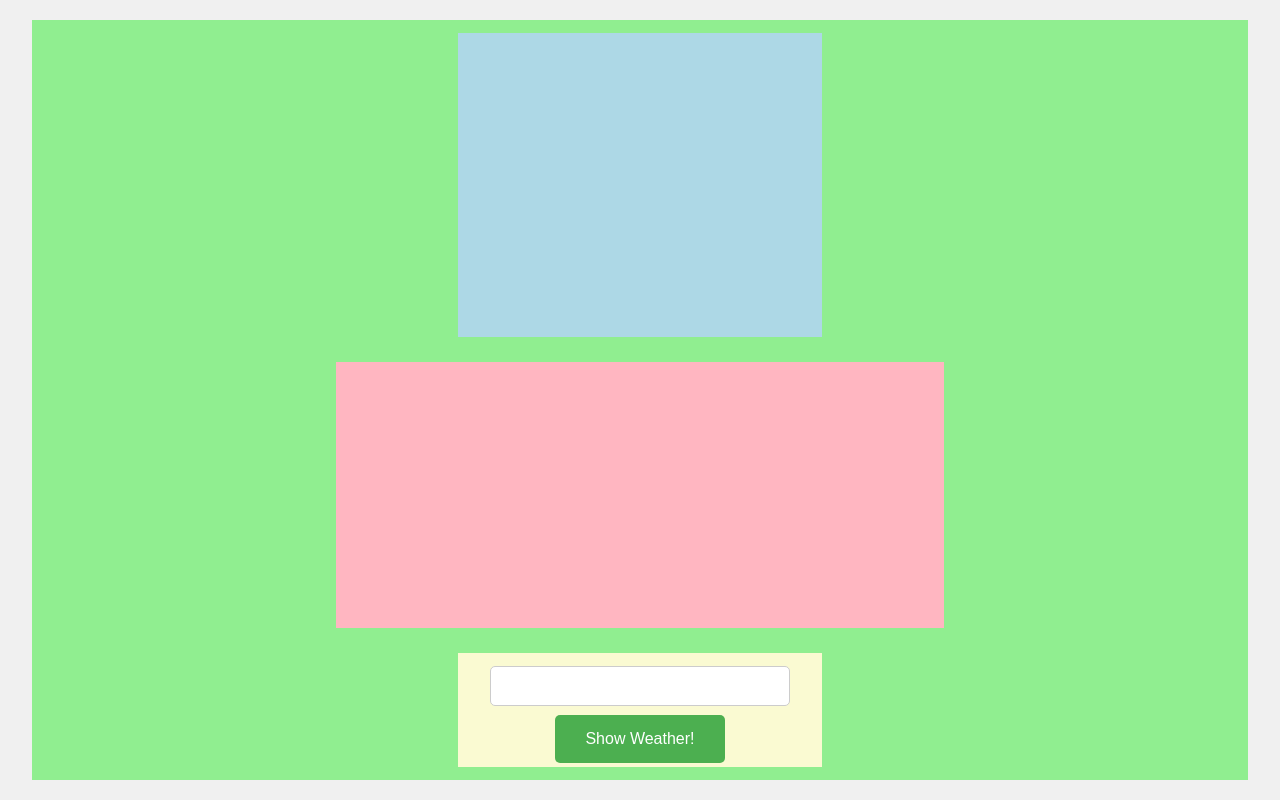
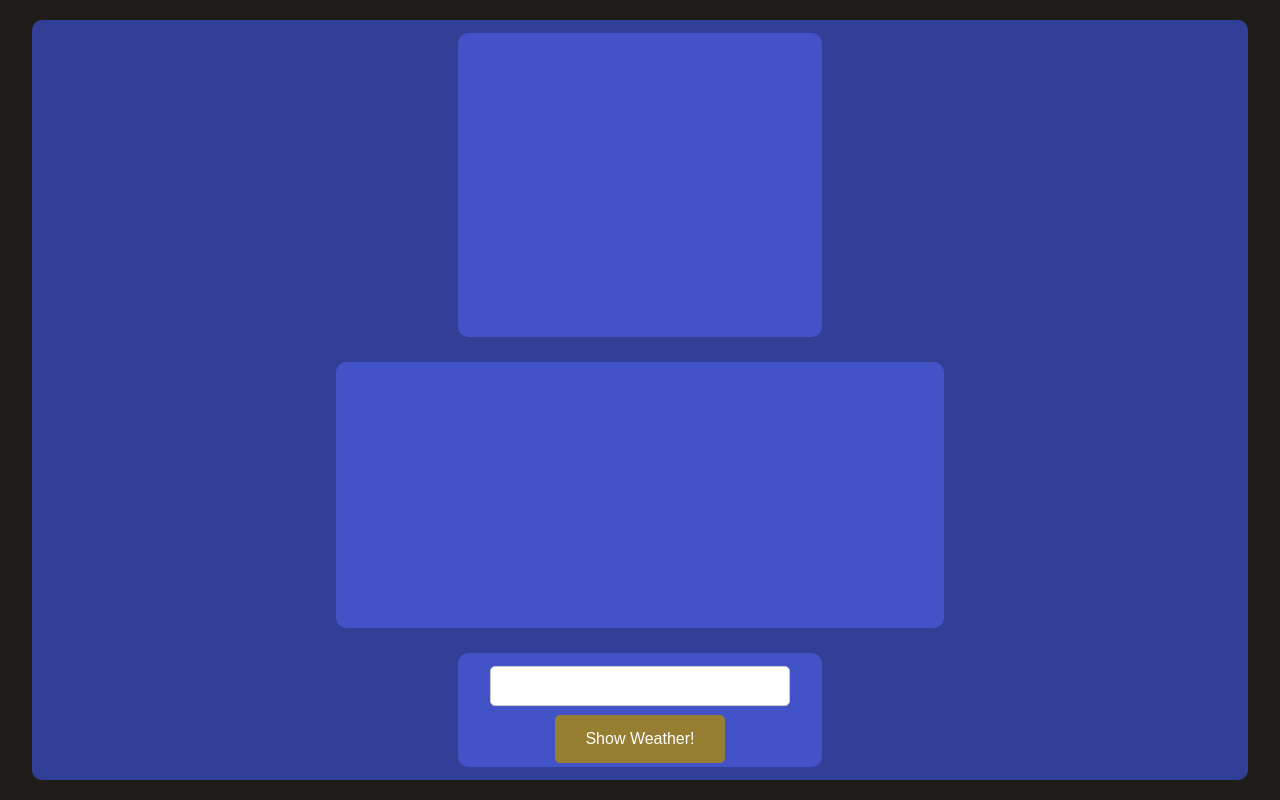
Before and after one commit to JurrevE/weatherapp, a website built with webpack: page dist/index.html in a window 1280 px wide. Built offline with Linux system fonts and the light colour scheme.

Commit message:
styled css + fixed forecast for 3 days

```diff
--- a/src/index.js
+++ b/src/index.js
@@ -12,7 +12,8 @@ async function fetchData() {
   try {
     const response = await fetch(
       "http://api.weatherapi.com/v1/forecast.json?key=637d10571b414c779f872124241603&q=id:" +
-        cityID
+        cityID +
+        "&days=3"
     );
     const data = await response.json();
     console.log(data);
--- a/src/styles.css
+++ b/src/styles.css
@@ -7,7 +7,7 @@
 body {
   height: 100vh;
   width: 100vw;
-  background-color: #f0f0f0;
+  background-color: #1e1d1a;
   font-family: Arial, sans-serif;
   display: flex;
   justify-content: center;
@@ -15,13 +15,14 @@ body {
 }
 
 .maincontent {
-  background-color: lightgreen;
+  background-color: #323f96;
   height: 95%;
   width: 95%;
   display: flex;
   flex-direction: column;
   justify-content: space-around;
   align-items: center;
+  border-radius: 10px;
 }
 
 .mainforecast {
@@ -29,13 +30,16 @@ body {
   grid-template-columns: 1fr, 3;
   height: 40%;
   width: 30%;
-  background-color: lightblue;
+  background-color: #4253c7;
+  border-radius: 10px;
+  color: white;
 }
 
 .threedayforecast {
   height: 35%;
   width: 50%;
-  background-color: lightpink;
+  background-color: #4253c7;
+  border-radius: 10px;
 }
 
 .inputdiv {
@@ -45,11 +49,12 @@ body {
   align-items: center;
   height: 15%;
   width: 30%;
-  background-color: lightgoldenrodyellow;
+  background-color: #4253c7;
+  border-radius: 10px;
 }
 
 #submitbutton {
-  background-color: #4caf50; /* Green */
+  background-color: #967f32; /* Green */
   border: none;
   color: white;
   padding: 15px 30px;
@@ -63,7 +68,7 @@ body {
 }
 
 #submitbutton:hover {
-  background-color: #45a049;
+  background-color: #967f32;
 }
 
 #cityID {
@@ -77,9 +82,8 @@ body {
   outline: none;
 }
 
-/* Input Focus Style */
 #cityID:focus {
-  border-color: #4caf50; /* Green */
+  border-color: #967f32;
 }
 
 .mainweatherinfo {
@@ -93,7 +97,7 @@ body {
 .otherweatherinfo {
   padding: 10px;
   display: flex;
-  justify-content: center;
+  justify-content: space-around;
   align-items: center;
   flex-wrap: 1;
 }
```
Also changed, not shown: dist/main.js.
